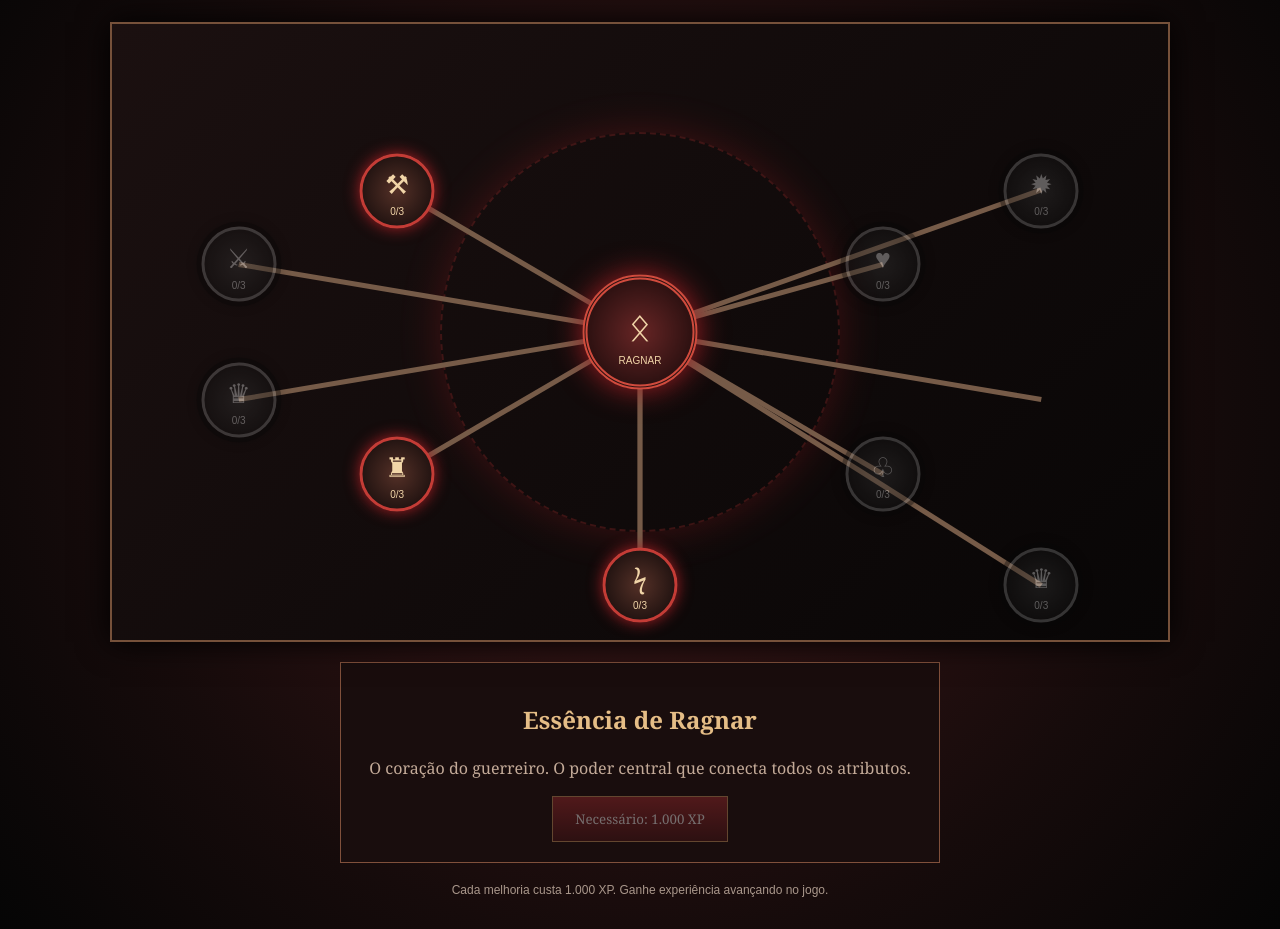
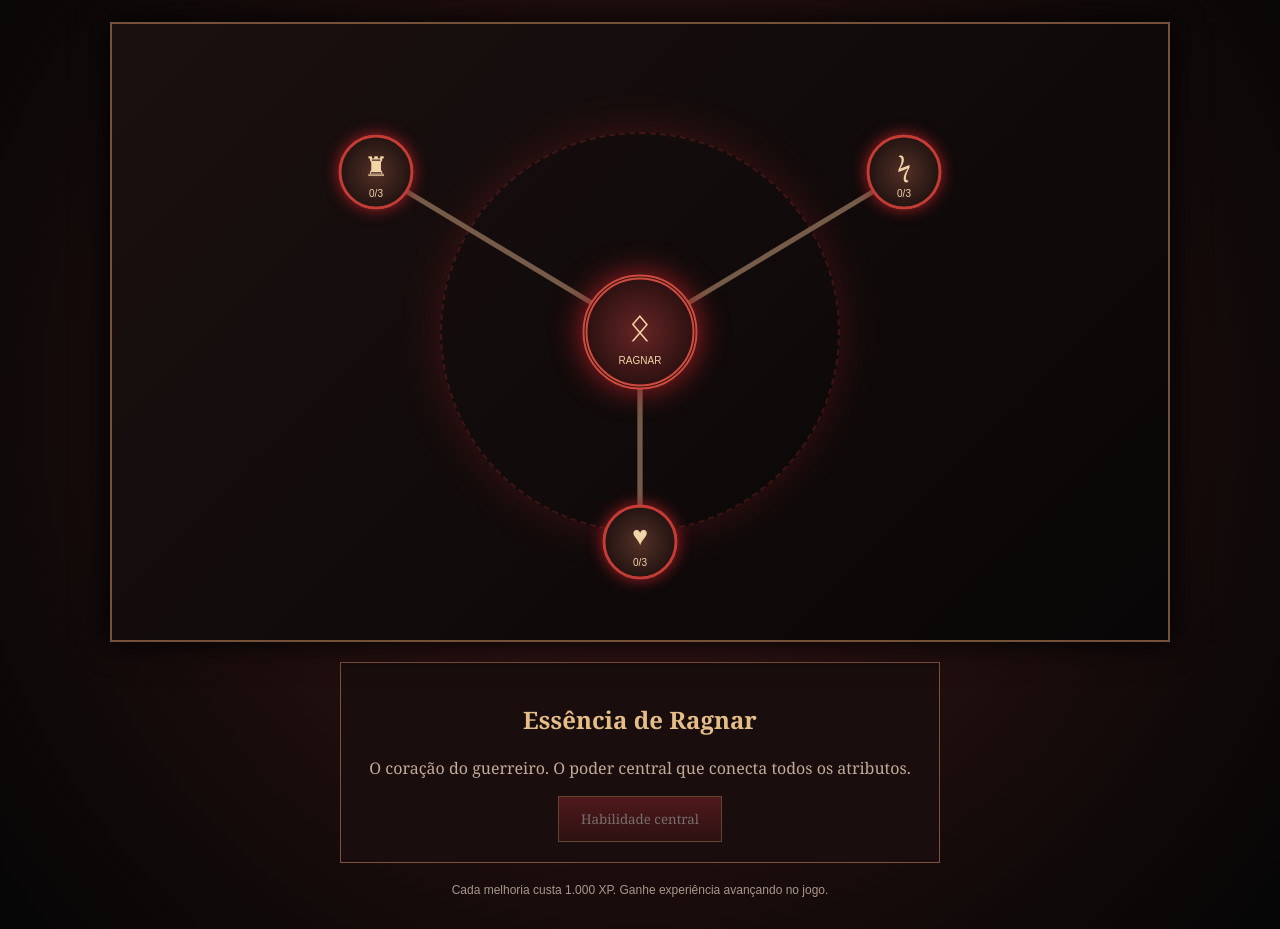
Before and after one commit to RiqueCarvalho/ProjetoRPGWeb, a plain HTML site: page ArvoreDeAbilidade.html in a window 1280 px wide. Shown: the part 121-1050 px from the top of the page. Drawn offline with Linux system fonts and the light colour scheme.

Commit message:
árvore atualizada 3 abilidades

```diff
--- a/ArvoreDeAbilidade.css
+++ b/ArvoreDeAbilidade.css
@@ -88,7 +88,14 @@ button {
     height: 620px;
     overflow: hidden;
     border: 2px solid #76513a;
-    background: linear-gradient(135deg, #1b1010, #080606);
+
+    background:
+        linear-gradient(
+            135deg,
+            #1b1010,
+            #080606
+        );
+
     box-shadow: 0 0 30px #000;
 }
 
@@ -119,11 +126,19 @@ button {
 .node {
     position: absolute;
     transform: translate(-50%, -50%);
+
     width: 75px;
     height: 75px;
+
     border-radius: 50%;
     border: 3px solid #957348;
-    background: radial-gradient(#543027, #100909);
+
+    background:
+        radial-gradient(
+            #543027,
+            #100909
+        );
+
     color: #f1d5a8;
 
     box-shadow:
@@ -170,14 +185,22 @@ button {
 .core {
     width: 115px;
     height: 115px;
+
     border: 5px double #d04b3d;
-    background: radial-gradient(#672525, #160909);
+
+    background:
+        radial-gradient(
+            #672525,
+            #160909
+        );
+
     box-shadow: 0 0 30px #a51f25;
 }
 
 .core .symbol {
     font-size: 38px;
 }
+
 
 /* POSIÇÕES DA ÁRVORE */
 
@@ -186,55 +209,21 @@ button {
     top: 50%;
 }
 
-[data-id="brutal"] {
-    left: 27%;
-    top: 27%;
-}
-
 [data-id="iron"] {
-    left: 27%;
-    top: 73%;
-}
-
-[data-id="axe"] {
-    left: 12%;
-    top: 39%;
-}
-
-[data-id="intimidate"] {
-    left: 12%;
-    top: 61%;
+    left: 25%;
+    top: 24%;
 }
 
 [data-id="fury"] {
-    left: 50%;
-    top: 91%;
+    left: 75%;
+    top: 24%;
 }
 
 [data-id="blood"] {
-    left: 73%;
-    top: 39%;
+    left: 50%;
+    top: 84%;
 }
 
-[data-id="stamina"] {
-    left: 73%;
-    top: 73%;
-}
-
-[data-id="berserk"] {
-    left: 88%;
-    top: 27%;
-}
-
-[data-id="warcry"] {
-    left: 88%;
-    top: 61%;
-}
-
-[data-id="legend"] {
-    left: 88%;
-    top: 91%;
-}
 
 /* PAINEL DE HABILIDADES */
 
@@ -242,8 +231,10 @@ button {
     margin: 20px auto;
     max-width: 600px;
     padding: 20px;
+
     border: 1px solid #80503b;
     background: #190d0d;
+
     text-align: center;
 }
 
@@ -258,9 +249,16 @@ button {
 
 .upgrade {
     padding: 13px 22px;
+
     border: 1px solid #d39b62;
+
     color: white;
-    background: linear-gradient(#a42c30, #4b1518);
+
+    background:
+        linear-gradient(
+            #a42c30,
+            #4b1518
+        );
 }
 
 .upgrade:disabled {
@@ -273,6 +271,7 @@ button {
     font: 12px Arial;
     text-align: center;
 }
+
 
 /* CELULAR */
 
@@ -317,4 +316,5 @@ button {
     h1 {
         font-size: 22px;
     }
+
 }
--- a/ArvoreDeAbilidade.html
+++ b/ArvoreDeAbilidade.html
@@ -6,8 +6,10 @@
     <meta name="viewport" content="width=device-width, initial-scale=1.0">
 
     <title>Árvore de Habilidades - Ragnar</title>
-    <link rel="icon" href="./favicon.ico" sizes="any" />
-    <link rel="apple-touch-icon" href="./favicon.ico" />
+
+    <link rel="icon" href="./favicon.ico" sizes="any">
+    <link rel="apple-touch-icon" href="./favicon.ico">
+
     <link rel="stylesheet" href="ArvoreDeAbilidade.css">
 </head>
 
@@ -22,104 +24,109 @@
             </button>
 
             <div class="heading">
+
                 <h1>Árvore de Habilidades</h1>
-                <div class="subtitle">O LEGADO DE RAGNAR</div>
+
+                <div class="subtitle">
+                    O LEGADO DE RAGNAR
+                </div>
+
             </div>
 
             <div class="xp-box">
+
                 <strong id="xp">0 XP</strong>
 
                 <div class="progress">
                     <div class="progress-bar" id="progress"></div>
                 </div>
+
             </div>
 
         </header>
+
 
         <section class="tree-container">
 
             <div class="runes"></div>
 
-            <svg class="connections" viewBox="0 0 1000 620" preserveAspectRatio="none">
+            <svg class="connections"
+                 viewBox="0 0 1000 620"
+                 preserveAspectRatio="none">
 
-                <line x1="500" y1="310" x2="270" y2="167" />
-                <line x1="500" y1="310" x2="270" y2="453" />
-                <line x1="500" y1="310" x2="120" y2="242" />
-                <line x1="500" y1="310" x2="120" y2="378" />
-                <line x1="500" y1="310" x2="500" y2="565" />
-                <line x1="500" y1="310" x2="730" y2="242" />
-                <line x1="500" y1="310" x2="730" y2="453" />
-                <line x1="500" y1="310" x2="880" y2="167" />
-                <line x1="500" y1="310" x2="880" y2="378" />
-                <line x1="500" y1="310" x2="880" y2="565" />
+                <line x1="500" y1="310" x2="250" y2="150" />
+
+                <line x1="500" y1="310" x2="750" y2="150" />
+
+                <line x1="500" y1="310" x2="500" y2="520" />
 
             </svg>
 
+
+            <!-- HABILIDADE CENTRAL -->
+
             <button class="node core" data-id="core">
+
                 <span class="symbol">ᛟ</span>
+
                 <span class="rank">RAGNAR</span>
+
             </button>
 
-            <button class="node available" data-id="brutal">
-                <span class="symbol">⚒</span>
+
+            <!-- RESISTÊNCIA DE FERRO -->
+
+            <button class="node available" data-id="iron">
+
+                <span class="symbol">♜</span>
+
                 <span class="rank">0/3</span>
+
             </button>
 
-            <button class="node available" data-id="iron">
-                <span class="symbol">♜</span>
+
+            <!-- FÚRIA DO CARNICEIRO -->
+
+            <button class="node available" data-id="fury">
+
+                <span class="symbol">ϟ</span>
+
                 <span class="rank">0/3</span>
+
             </button>
 
-            <button class="node locked" data-id="axe">
-                <span class="symbol">⚔</span>
-                <span class="rank">0/3</span>
-            </button>
 
-            <button class="node locked" data-id="intimidate">
-                <span class="symbol">♛</span>
-                <span class="rank">0/3</span>
-            </button>
-
-            <button class="node available" data-id="fury">
-                <span class="symbol">ϟ</span>
-                <span class="rank">0/3</span>
-            </button>
+            <!-- INSTINTO DE SOBREVIVÊNCIA -->
 
             <button class="node available" data-id="blood">
+
                 <span class="symbol">♥</span>
+
                 <span class="rank">0/3</span>
-            </button>
 
-            <button class="node locked" data-id="stamina">
-                <span class="symbol">♧</span>
-                <span class="rank">0/3</span>
-            </button>
-
-            <button class="node locked" data-id="berserk">
-                <span class="symbol">✹</span>
-                <span class="rank">0/3</span>
-            </button>
-
-            <button class="node locked" data-id="legend">
-                <span class="symbol">♛</span>
-                <span class="rank">0/3</span>
             </button>
 
         </section>
 
+
+        <!-- DETALHES DA HABILIDADE -->
+
         <section class="details">
 
-            <h2 id="skill-name">Essência de Ragnar</h2>
+            <h2 id="skill-name">
+                Essência de Ragnar
+            </h2>
 
             <p id="skill-desc">
                 Selecione uma habilidade para conhecer seus poderes.
             </p>
 
             <button class="upgrade" id="upgrade" disabled>
-                Necessário: 1.000 XP
+                Habilidade central
             </button>
 
         </section>
+
 
         <p class="note">
             Cada melhoria custa 1.000 XP.
@@ -128,6 +135,7 @@
 
     </div>
 
+
     <script src="ArvoreDeAbilidade.js"></script>
 
 </body>
--- a/ArvoreDeAbilidade.js
+++ b/ArvoreDeAbilidade.js
@@ -3,94 +3,62 @@ const CUSTO = 1000;
 let xp = 0;
 
 let levels = {
+
     core: 0,
-    brutal: 0,
     iron: 0,
-    axe: 0,
-    intimidate: 0,
     fury: 0,
-    blood: 0,
-    stamina: 0,
-    berserk: 0,
-    legend: 0
+    blood: 0
+
 };
 
 let selected = "core";
 
+
 const skills = {
 
     core: {
+
         name: "Essência de Ragnar",
-        desc: "O coração do guerreiro. O poder central que conecta todos os atributos.",
-        requires: []
-    },
 
-    brutal: {
-        name: "Força Brutal",
-        desc: "A força colossal de Ragnar. Aumenta o poder dos golpes e a força física.",
-        requires: []
+        desc: "O coração do guerreiro. O poder central que conecta todos os atributos."
+
     },
 
     iron: {
+
         name: "Resistência de Ferro",
-        desc: "A capacidade de continuar lutando mesmo diante dos maiores desafios.",
-        requires: []
-    },
 
-    axe: {
-        name: "Mestre do Machado",
-        desc: "Domínio do machado colossal. Melhora a técnica e a potência dos ataques.",
-        requires: ["brutal"]
-    },
+        desc: "Fortalece o corpo de Ragnar, aumentando sua defesa em 10% por nível."
 
-    intimidate: {
-        name: "Presença Aterradora",
-        desc: "A presença intimidadora de Ragnar, capaz de impor respeito.",
-        requires: ["iron"]
     },
 
     fury: {
+
         name: "Fúria do Carniceiro",
-        desc: "Transforma a determinação de Ragnar em explosões de força.",
-        requires: []
+
+        desc: "Desperta a fúria de Ragnar, aumentando seu ataque em 10% por nível."
+
     },
 
     blood: {
+
         name: "Instinto de Sobrevivência",
-        desc: "Melhora a resistência e a recuperação entre confrontos.",
-        requires: ["brutal"]
-    },
 
-    stamina: {
-        name: "Vigor Nórdico",
-        desc: "Aumenta a energia e o fôlego para batalhas longas.",
-        requires: ["iron"]
-    },
+        desc: "Aprimora a capacidade de sobrevivência de Ragnar, aumentando sua vida em 10% por nível."
 
-    berserk: {
-        name: "Fúria Berserker",
-        desc: "Aprimora a Fúria do Carniceiro e seus bônus de combate.",
-        requires: ["fury", "brutal"]
-    },
-
-    legend: {
-        name: "Lenda do Carniceiro",
-        desc: "O auge do caminho de Ragnar: reúne força, resistência e domínio.",
-        requires: ["berserk", "stamina"]
     }
 
 };
+
 
 // VERIFICA SE A HABILIDADE ESTÁ DESBLOQUEADA
 
 function unlocked(id) {
 
-    return id === "core" ||
-        skills[id].requires.every(
-            requirement => levels[requirement] >= 1
-        );
+    return true;
 
 }
+
 
 // ATUALIZA A INTERFACE
 
@@ -99,26 +67,30 @@ function render() {
     document.getElementById("xp").textContent =
         xp.toLocaleString("pt-BR") + " XP";
 
+
     document.getElementById("progress").style.width =
         (xp % CUSTO) / CUSTO * 100 + "%";
+
 
     document.querySelectorAll(".node").forEach(node => {
 
         const id = node.dataset.id;
+
         const level = levels[id];
+
 
         node.querySelector(".rank").textContent =
             id === "core" ? "RAGNAR" : level + "/3";
 
-        node.classList.toggle(
-            "locked",
-            !unlocked(id)
-        );
+
+        node.classList.remove("locked");
+
 
         node.classList.toggle(
             "available",
-            unlocked(id) && level < 3
+            level < 3 && id !== "core"
         );
+
 
         node.classList.toggle(
             "maxed",
@@ -127,35 +99,44 @@ function render() {
 
     });
 
+
     const skill = skills[selected];
+
     const level = levels[selected];
+
 
     document.getElementById("skill-name").textContent =
         skill.name;
 
+
     document.getElementById("skill-desc").textContent =
         skill.desc +
-        (selected !== "core"
-            ? " Nível atual: " + level + "/3."
-            : "");
+        (
+            selected !== "core"
+                ? " Nível atual: " + level + "/3."
+                : ""
+        );
+
+
+    const button = document.getElementById("upgrade");
+
 
     const canUpgrade =
         selected !== "core" &&
-        unlocked(selected) &&
         level < 3 &&
         xp >= CUSTO;
 
-    const button = document.getElementById("upgrade");
 
     button.disabled = !canUpgrade;
 
-    if (level === 3) {
+
+    if (selected === "core") {
+
+        button.textContent = "Habilidade central";
+
+    } else if (level === 3) {
 
         button.textContent = "Nível máximo";
-
-    } else if (!unlocked(selected)) {
-
-        button.textContent = "Habilidade bloqueada";
 
     } else if (xp < CUSTO) {
 
@@ -169,6 +150,7 @@ function render() {
 
 }
 
+
 // SELECIONAR HABILIDADES
 
 document.querySelectorAll(".node").forEach(node => {
@@ -179,26 +161,23 @@ document.querySelectorAll(".node").forEach(node => {
 
         render();
 
-        if (!unlocked(selected)) {
-
-            document.getElementById("skill-desc").textContent =
-                "Esta habilidade está bloqueada. Aprimore primeiro os atributos necessários.";
-
-        }
-
     });
 
 });
+
 
 // APRIMORAR HABILIDADES
 
 document.getElementById("upgrade").addEventListener("click", () => {
 
     if (
+
         selected !== "core" &&
-        unlocked(selected) &&
+
         levels[selected] < 3 &&
+
         xp >= CUSTO
+
     ) {
 
         xp -= CUSTO;
@@ -210,6 +189,7 @@ document.getElementById("upgrade").addEventListener("click", () => {
     }
 
 });
+
 
 // RECEBER XP DO SISTEMA DO JOGO
 
@@ -227,6 +207,24 @@ window.addGameXP = function(amount) {
 
 };
 
+
+// CONSULTAR OS BÔNUS DAS HABILIDADES
+
+window.getRagnarBonuses = function() {
+
+    return {
+
+        attack: levels.fury * 10,
+
+        defense: levels.iron * 10,
+
+        health: levels.blood * 10
+
+    };
+
+};
+
+
 // BOTÃO VOLTAR
 
 function voltar() {
@@ -243,6 +241,7 @@ function voltar() {
 
 }
 
+
 // INICIALIZAÇÃO
 
 render();
```
